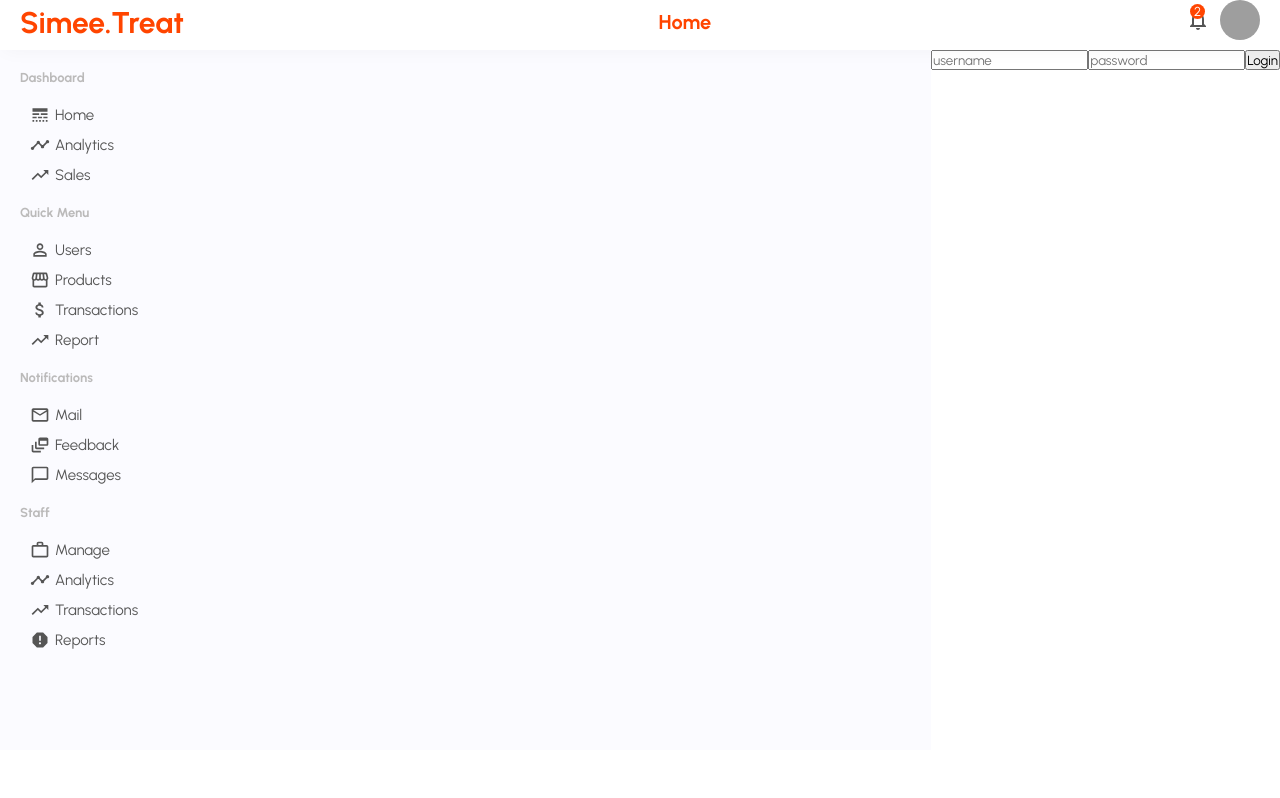
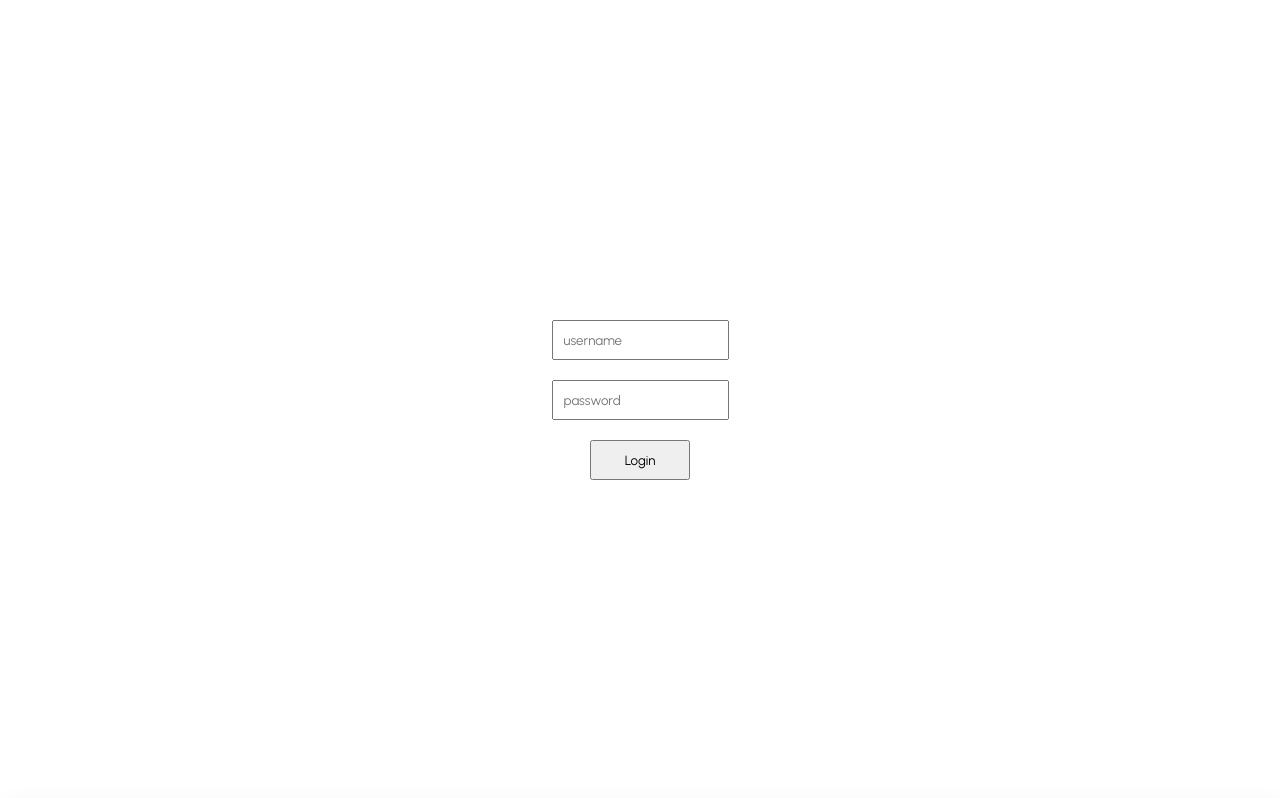
Before and after one commit to stivex001/Simee-treat-Admin, a React (Create React App) app: page /login in a window 1280 px wide. Shown: the top 798 px of the page. Built offline with nearby package versions, Linux system fonts and the light colour scheme; grey boxes are pictures that could not be loaded.

Commit message:
added styles to the login form

```diff
--- a/src/App.js
+++ b/src/App.js
@@ -1,41 +1,42 @@
-import { Route, Routes } from 'react-router-dom'
-import styled from 'styled-components';
-import Sidebar from './components/sidebar/Sidebar';
-import Topbar from './components/topbar/Topbar'
-import Home from './pages/home/Home'
-import Login from './pages/login/Login';
-import NewProduct from './pages/newProduct/NewProduct';
-import NewUser from './pages/newUser/NewUser';
-import Product from './pages/product/Product';
-import ProductList from './pages/products/ProductList';
-import User from './pages/user/User';
-import UserList from './pages/userlist/UserList';
+import { Route, Routes } from "react-router-dom";
+import styled from "styled-components";
+import Sidebar from "./components/sidebar/Sidebar";
+import Topbar from "./components/topbar/Topbar";
+import Home from "./pages/home/Home";
+import Login from "./pages/login/Login";
+import NewProduct from "./pages/newProduct/NewProduct";
+import NewUser from "./pages/newUser/NewUser";
+import Product from "./pages/product/Product";
+import ProductList from "./pages/products/ProductList";
+import User from "./pages/user/User";
+import UserList from "./pages/userlist/UserList";
 
 const Container = styled.div`
-display: flex;
+  display: flex;
 `;
 
 const App = () => {
   return (
     <div>
+      <Routes>
+        <Route path="/login" element={<Login />} />
+      </Routes>
+
       <Topbar />
       <Container>
-      <Sidebar />
+        <Sidebar />
         <Routes>
-        <Route path='/' element={<Home />} />
-        <Route path='/users' element={<UserList />} />
-        <Route path='/user/:Id' element={<User />} />
-        <Route path='/newuser' element={<NewUser />} />
-        <Route path='/products' element={<ProductList />} />
-        <Route path='/product/:productId' element={<Product />} />
-        <Route path='/newproduct' element={<NewProduct />} />
-        <Route path='/login' element={<Login />} />
-      </Routes>
+          <Route path="/" element={<Home />} />
+          <Route path="/users" element={<UserList />} />
+          <Route path="/user/:Id" element={<User />} />
+          <Route path="/newuser" element={<NewUser />} />
+          <Route path="/products" element={<ProductList />} />
+          <Route path="/product/:productId" element={<Product />} />
+          <Route path="/newproduct" element={<NewProduct />} />
+        </Routes>
       </Container>
+    </div>
+  );
+};
 
-
-    </div>
-  )
-}
-
-export default App
+export default App;
--- a/src/pages/login/Login.jsx
+++ b/src/pages/login/Login.jsx
@@ -3,9 +3,22 @@ import { useDispatch } from "react-redux";
 import styled from "styled-components";
 import { login } from "../../redux/apiCalls";
 
-const Container = styled.div``;
-const Input = styled.input``;
-const Button = styled.button``;
+const Container = styled.div`
+height: 100vh;
+display: flex;
+flex-direction: column;
+align-items: center;
+justify-content: center;
+`;
+const Input = styled.input`
+padding: 10px;
+margin-bottom: 20px;
+`;
+const Button = styled.button`
+padding: 10px;
+width: 100px;
+cursor: pointer;
+`;
 
 const Login = () => {
   const [username, setUsername] = useState("");
```
